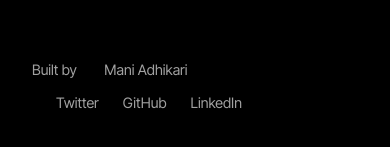
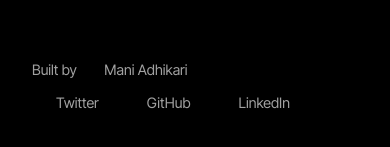
Before and after one commit to maniadhikari/maniadhikari, a plain HTML site: page index.html in a window 390 px wide. Shown: the part 943-1090 px from the top of the page. Drawn offline with Linux system fonts and the light colour scheme.

Commit message:
Update index.html

```diff
--- a/index.html
+++ b/index.html
@@ -185,6 +185,8 @@ input[type="email"]:focus { border-color: var(--orange); }
   .subscribe-form { flex-direction: column; }
   .btn-submit { width: 100%; }
   .footer { flex-direction: column; gap: 1rem; align-items: flex-start; }
+  .footer a { color: #a1a1a1; text-decoration: none; margin-right: 1.5rem; }
+  .margin-right-medium {margin-right: 1.5rem;}
 }
 </style>
 </head>
@@ -221,7 +223,7 @@ input[type="email"]:focus { border-color: var(--orange); }
     </main>
 
     <footer class="footer">
-      <div>Built by  <a href="https://www.maniadhikari.com/">Mani Adhikari</a></div>
+      <div class="margin-right-medium">Built by  <a href="https://www.maniadhikari.com/">Mani Adhikari</a></div>
       <div class="links">
         <a href="https://x.com/maniadhikarii">Twitter</a><a href="https://github.com/maniadhikari">GitHub</a><a href="https://www.linkedin.com/in/maniadhikari/">LinkedIn</a>
       </div>
```
